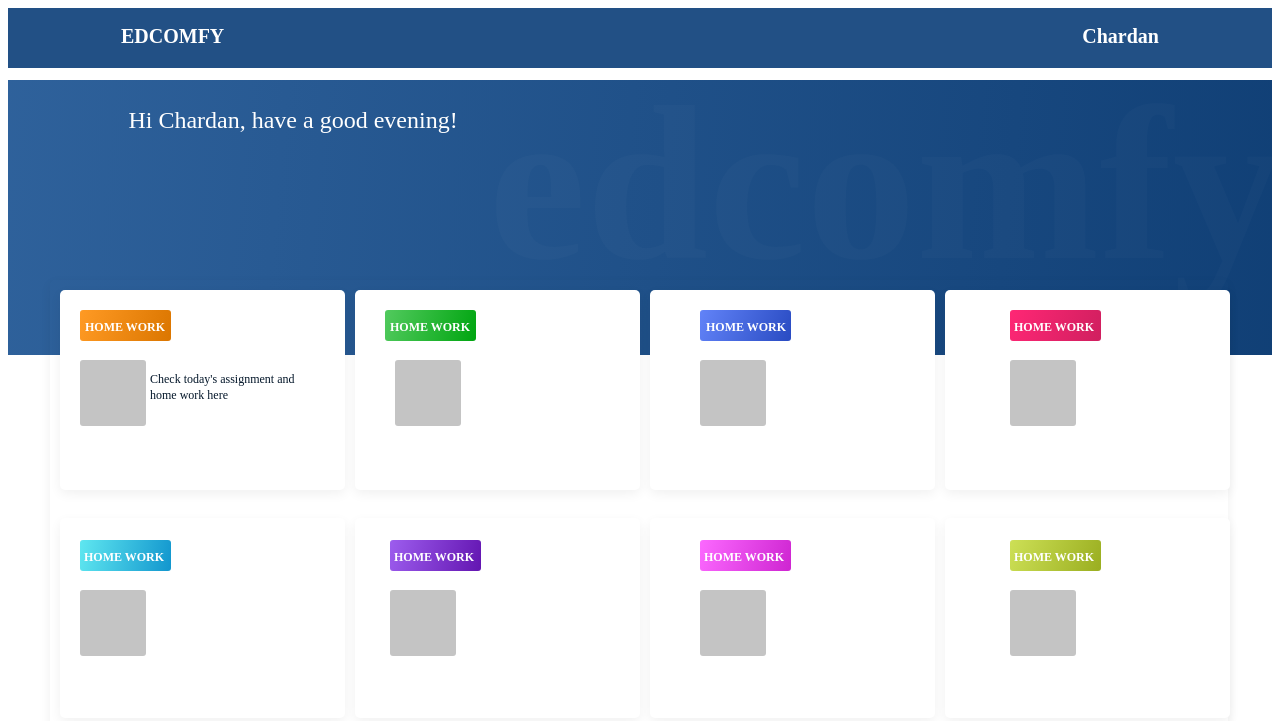
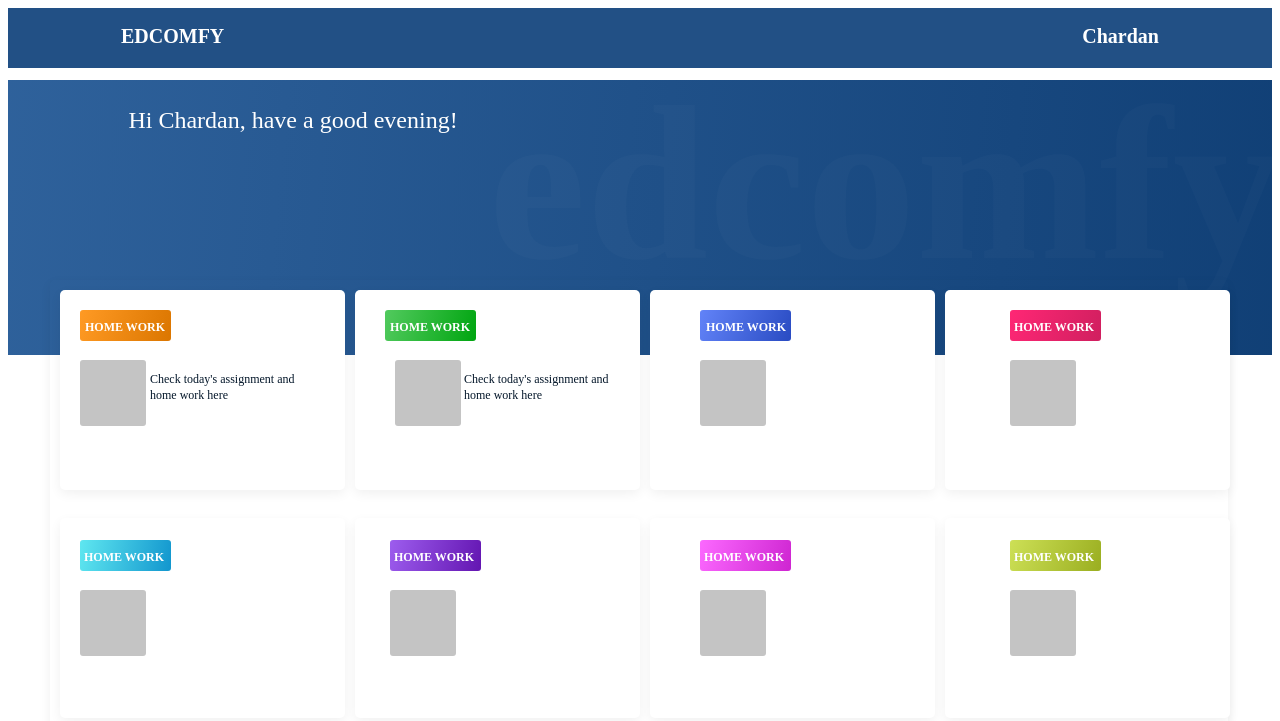
Before and after one commit to goodluck1455/My-Practice-On-WEBDEV-FORUM, a plain HTML site: page index.html in a window 1280 px wide. Drawn offline with Linux system fonts and the light colour scheme.

Commit message:
Another new changes has being made

```diff
--- a/index.html
+++ b/index.html
@@ -25,30 +25,37 @@
         <div class="box2">
                 <div id="B-info"><P>HOME WORK</P></div>
                 <div id="B-recta"></div>
+                <p>Check today's assignment and home work here</p>
         </div>
         <div class="box3">
                         <div id="C-info"><P>HOME WORK</P></div>
                 <div id="C-recta"></div>
+                <p>Check today's assignment and home work here</p>
         </div>
         <div class="box4">
                         <div id="D-info"><P>HOME WORK</P></div>
                 <div id="D-recta"></div>
+                <p>Check today's assignment and home work here</p>
         </div>
         <div class="box5">
                         <div id="E-info"><P>HOME WORK</P></div>
                 <div id="E-recta"></div>
+                <p>Check today's assignment and home work here</p>
         </div>
         <div class="box6">
                         <div id="F-info"><P>HOME WORK</P></div>
                 <div id="F-recta"></div>
+                <p>Check today's assignment and home work here</p>
         </div>
         <div class="box7">
                         <div id="G-info"><P>HOME WORK</P></div>
                 <div id="G-recta"></div>
+                <p>Check today's assignment and home work here</p>
         </div>
         <div class="box8">
                         <div id="H-info"><P>HOME WORK</P></div>
                 <div id="H-recta"></div>
+                <p>Check today's assignment and home work here</p>
         </div>
     </div>
 
--- a/style.css
+++ b/style.css
@@ -109,6 +109,21 @@ color: rgba(255, 255, 255, 0.02);
     margin-left:10px;
     margin-top:10px;
 }
+
+.box2 p {
+    position: absolute;
+    width: 159px;
+    height: 32px;
+    left: 414px;
+    top: 79px;
+    font-family: Manrope;
+    font-style: normal;
+    font-weight: normal;
+    font-size: 12px;
+    line-height: 16px;
+    color: #04172A;
+}
+
 .box3{
     background: white;
     width: 285px;
```
